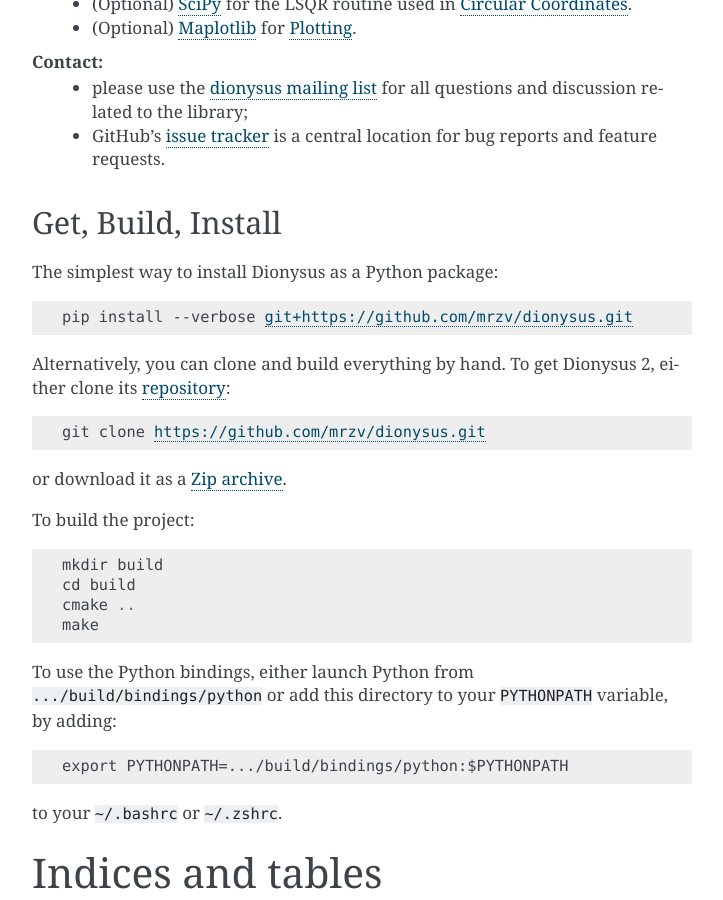
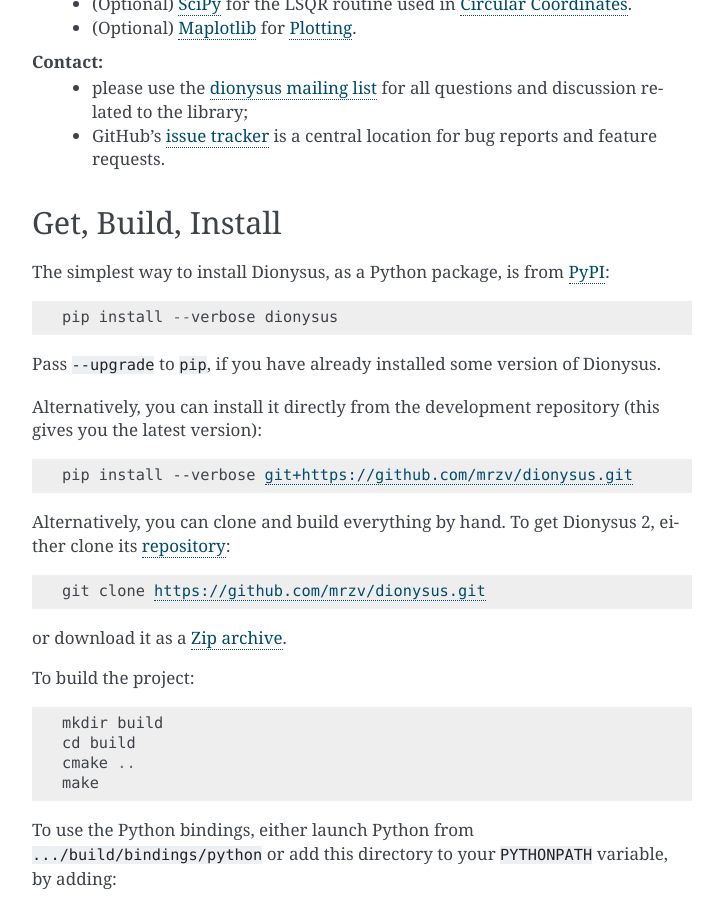
Before and after one commit to mrzv/dionysus, a Sphinx documentation site: the page built from doc/index.rst, in a window 1280 px wide and 900 px high, scrolled down 1092 px. Shown: the whole window, without its empty margins (388-1111 px from the left). Built offline with Sphinx 7.4.7, drawn with Linux system fonts in a browser that asks for light colours.

Commit message:
Update the docs to point directly to PyPI

```diff
--- a/doc/index.rst
+++ b/doc/index.rst
@@ -42,7 +42,15 @@
 Get, Build, Install
 -------------------
 
-The simplest way to install Dionysus as a Python package:
+The simplest way to install Dionysus, as a Python package, is from `PyPI <https://pypi.org/project/dionysus/>`_:
+
+.. parsed-literal::
+
+    pip install --verbose dionysus
+
+Pass ``--upgrade`` to ``pip``, if you have already installed some version of Dionysus.
+
+Alternatively, you can install it directly from the development repository (this gives you the latest version):
 
 .. parsed-literal::
 
--- a/setup.py
+++ b/setup.py
@@ -69,6 +69,7 @@
     version=__version__,
     author='Dmitriy Morozov',
     author_email='dmitriy@mrzv.org',
+    url='http://mrzv.org/software/dionysus2',
     description='Library for computing persistent homology',
     license='BSD',
     long_description=long_description,
```
Also changed, not shown: README.rst (+9 -1 lines).
